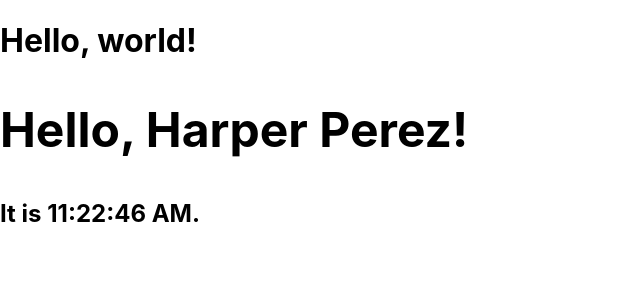
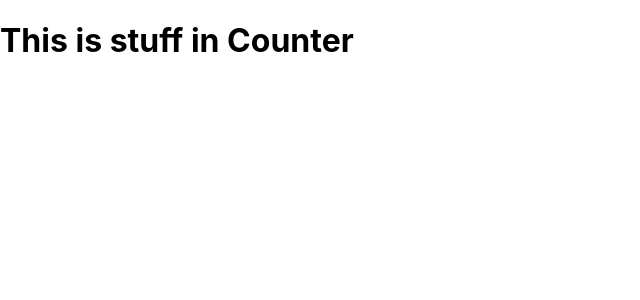
Before and after one commit to brandlab-au/amplify_old, a React (Create React App) app: page / in a window 1280 px wide. Shown: the top 300 px of the page, without its empty margins (0-640 px from the left). Built offline with nearby package versions, Linux system fonts and the light colour scheme.

Commit message:
counter added

```diff
--- /dev/null
+++ b/src/components/counter.jsx
@@ -0,0 +1,11 @@
+import React, { Component } from 'react';
+
+class Counter extends Component {
+    // state = {  }
+    render() {
+        return(<h1>This is stuff in Counter</h1>);
+
+    }
+}
+
+export default Counter;
--- a/src/index.js
+++ b/src/index.js
@@ -3,12 +3,12 @@ import ReactDOM from 'react-dom/client';
 import './index.css';
 import App from './App';
 import reportWebVitals from './reportWebVitals';
+import Counter from './components/counter';
 
 
 function Welcome(props) {
   return <h1>Hello, {props.name}</h1>;
 }
-
 
 function formatName(user) {
   return user.firstName + ' ' + user.lastName;
@@ -36,7 +36,7 @@ function tick() {
       <h2>It is {new Date().toLocaleTimeString()}.</h2>
     </div>
   );
-  root.render(element);
+  root.render(<Counter/>);
 }
 
 
```
